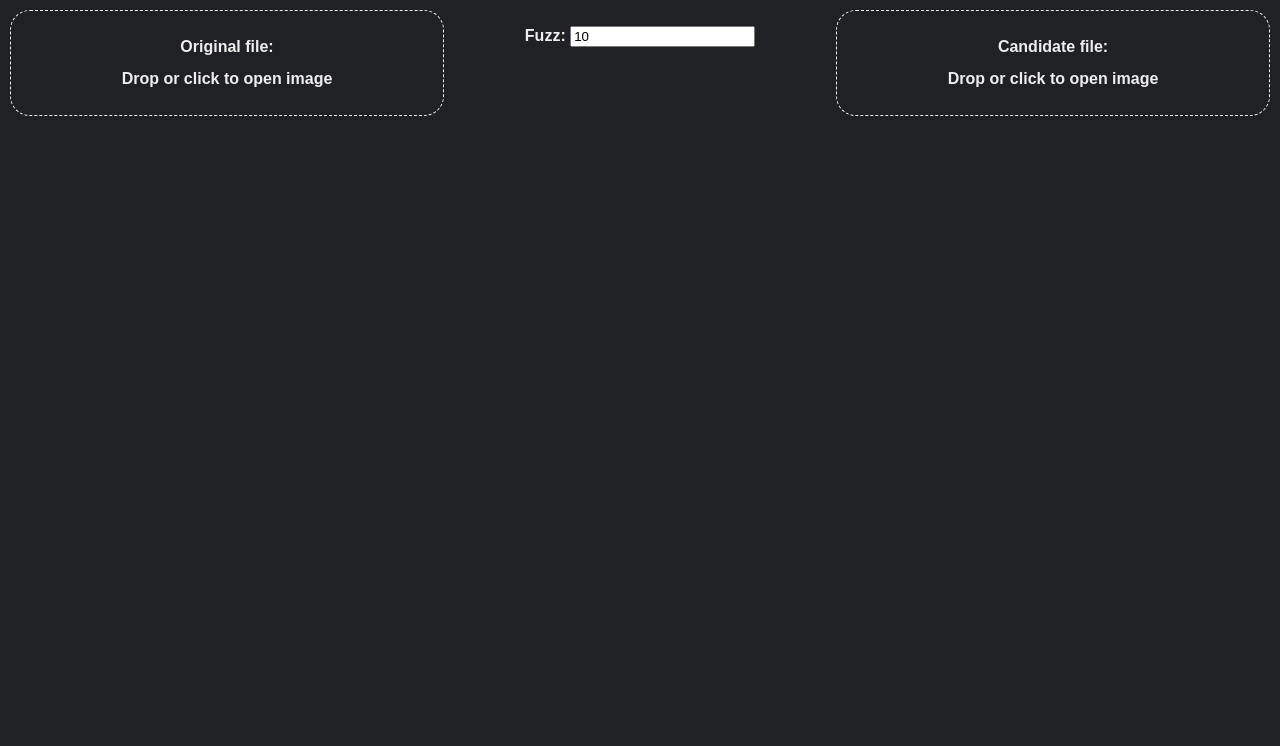
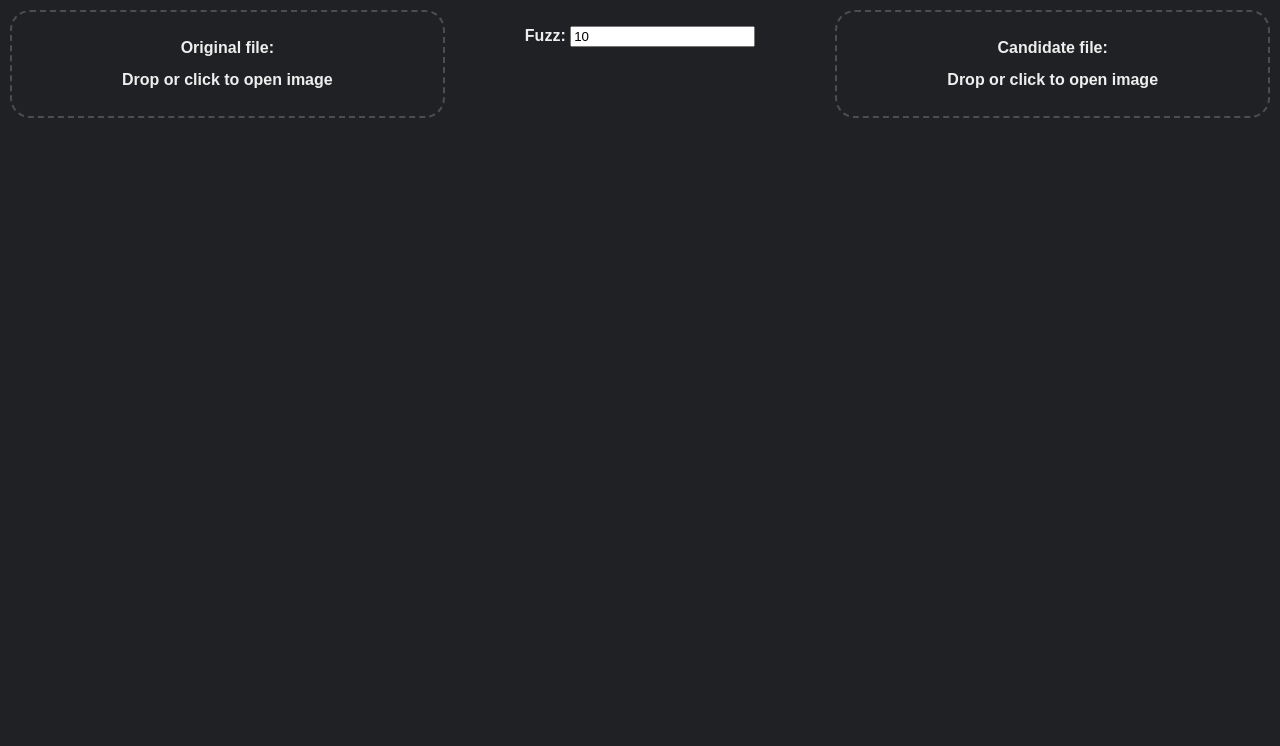
Before and after one commit to catdad-experiments/image-diff, a plain HTML site: page index.html in a window 1280 px wide. Shown: the top 746 px of the page. Drawn offline with Linux system fonts and the light colour scheme.

Commit message:
centering image, more subtle drop border

```diff
--- a/index.html
+++ b/index.html
@@ -31,7 +31,7 @@
     }
 
     .controls .drop {
-      border: 1px dashed #eee;
+      border: 2px dashed rgba(255, 255, 255, 0.2);
       padding: 20px;
       border-radius: 20px;
       line-height: 2;
@@ -54,6 +54,7 @@
     .content img {
       max-width: 100%;
       max-height: 80vh;
+      margin: auto;
     }
 
     footer {
```
